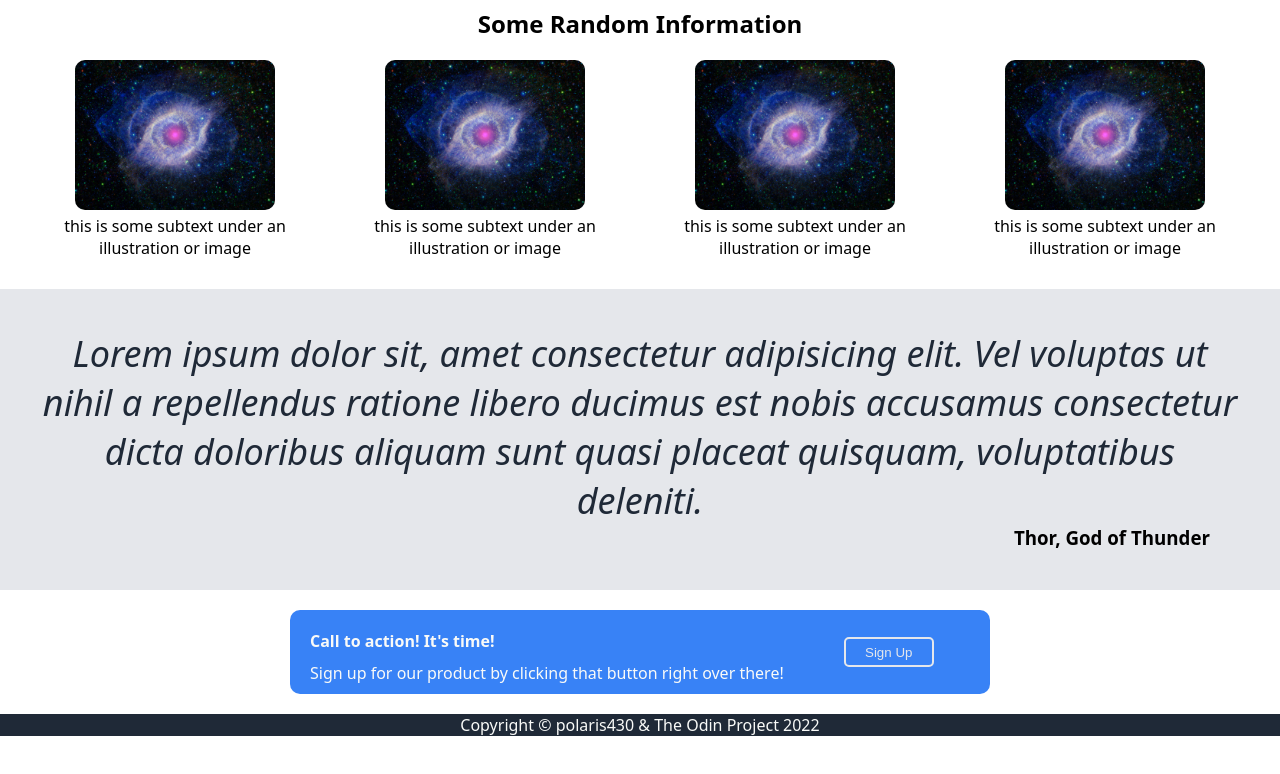
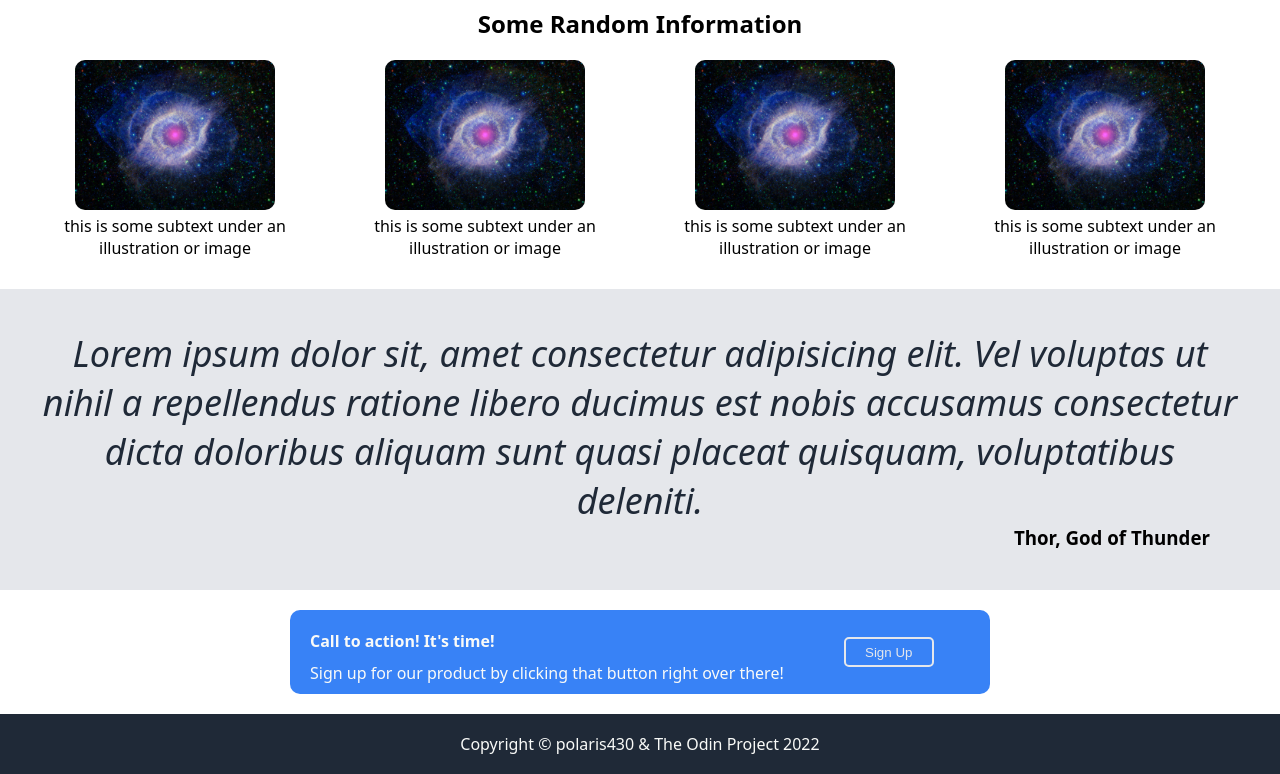
Before and after one commit to polaris430/odinProjectLandingPage, a plain HTML site: page index.html in a window 1280 px wide. Shown: the part 441-1215 px from the top of the page. Before the commit the page ends 1177 px from the top, so only its background shows below. Drawn offline with Linux system fonts and the light colour scheme.

Commit message:
initial commit

```diff
--- a/main.css
+++ b/main.css
@@ -181,12 +181,13 @@ body {
 /* end of call to action */
 
 /* footer */
-.footer {
+.footer-text {
   background: #1f2937;
   color: #f9faf8;
   height: 50px;
   display: flex;
   justify-content: center;
   align-items: center;
+  height: 60px;
 }
 /* end of footer */
```
Also changed, not shown: index.html (+1 -1 lines).
